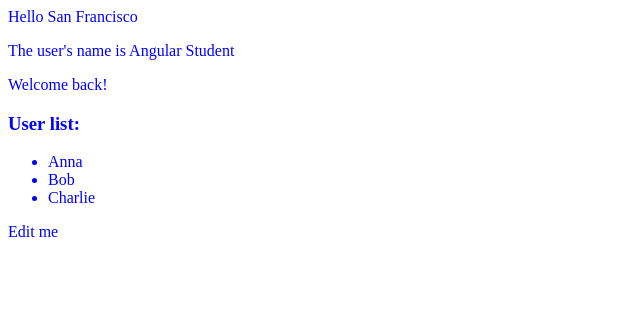
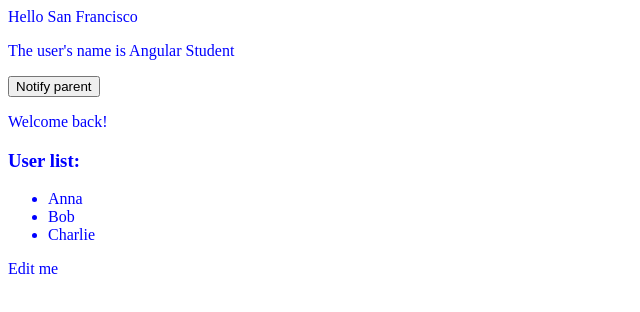
Before and after one commit to alukaw/Web-Dev, an Angular app in the folder Lab4/Task1/learn-angular/: page / in a window 1280 px wide. Shown: the top 312 px of the page, without its empty margins (0-640 px from the left). Built offline with nearby package versions, Linux system fonts and the light colour scheme.

Commit message:
tutorial: output event from child

```diff
--- a/Lab4/Task1/learn-angular/src/app/app.html
+++ b/Lab4/Task1/learn-angular/src/app/app.html
@@ -1,6 +1,6 @@
 Hello {{ city }}
 <section (mouseover)="showSecretMessage()">
-  <app-user [name]="userName"/>
+  <app-user [name]="userName" (notify)="onNotify()"/>
   @if (isLoggedIn) {
     <p>Welcome back!</p>
   } @else {
--- a/Lab4/Task1/learn-angular/src/app/app.ts
+++ b/Lab4/Task1/learn-angular/src/app/app.ts
@@ -22,4 +22,8 @@ export class App {
   }
 
   userName = 'Angular Student';
+
+  onNotify() {
+  alert('Message received from child component!');
+  }
 }
--- a/Lab4/Task1/learn-angular/src/app/user/user.html
+++ b/Lab4/Task1/learn-angular/src/app/user/user.html
@@ -1 +1,2 @@
-Username: youngTech
+<p>The user's name is {{ name() }}</p>
+<button (click)="notifyParent()">Notify parent</button>
--- a/Lab4/Task1/learn-angular/src/app/user/user.ts
+++ b/Lab4/Task1/learn-angular/src/app/user/user.ts
@@ -1,12 +1,16 @@
-import { Component, input} from '@angular/core';
+import { Component, input, output } from '@angular/core';
 
 @Component({
   selector: 'app-user',
-  imports: [],
+  standalone: true,
   templateUrl: './user.html',
   styleUrl: './user.css',
-  template: ` <p>The user's name is {{ name() }}</p> `,
 })
 export class User {
   readonly name = input<string>();
+  readonly notify = output<void>();
+
+  notifyParent() {
+    this.notify.emit();
+  }
 }
```
